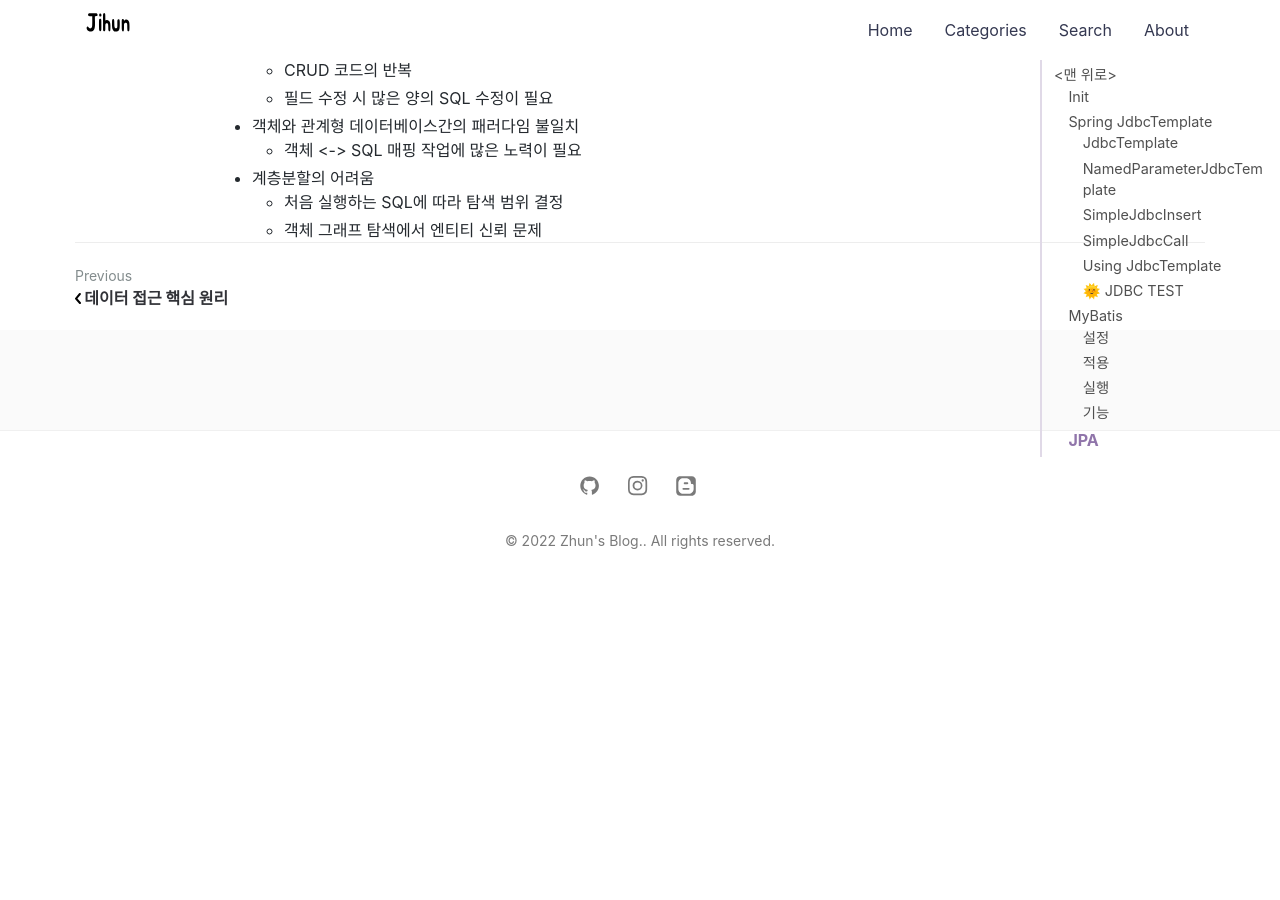
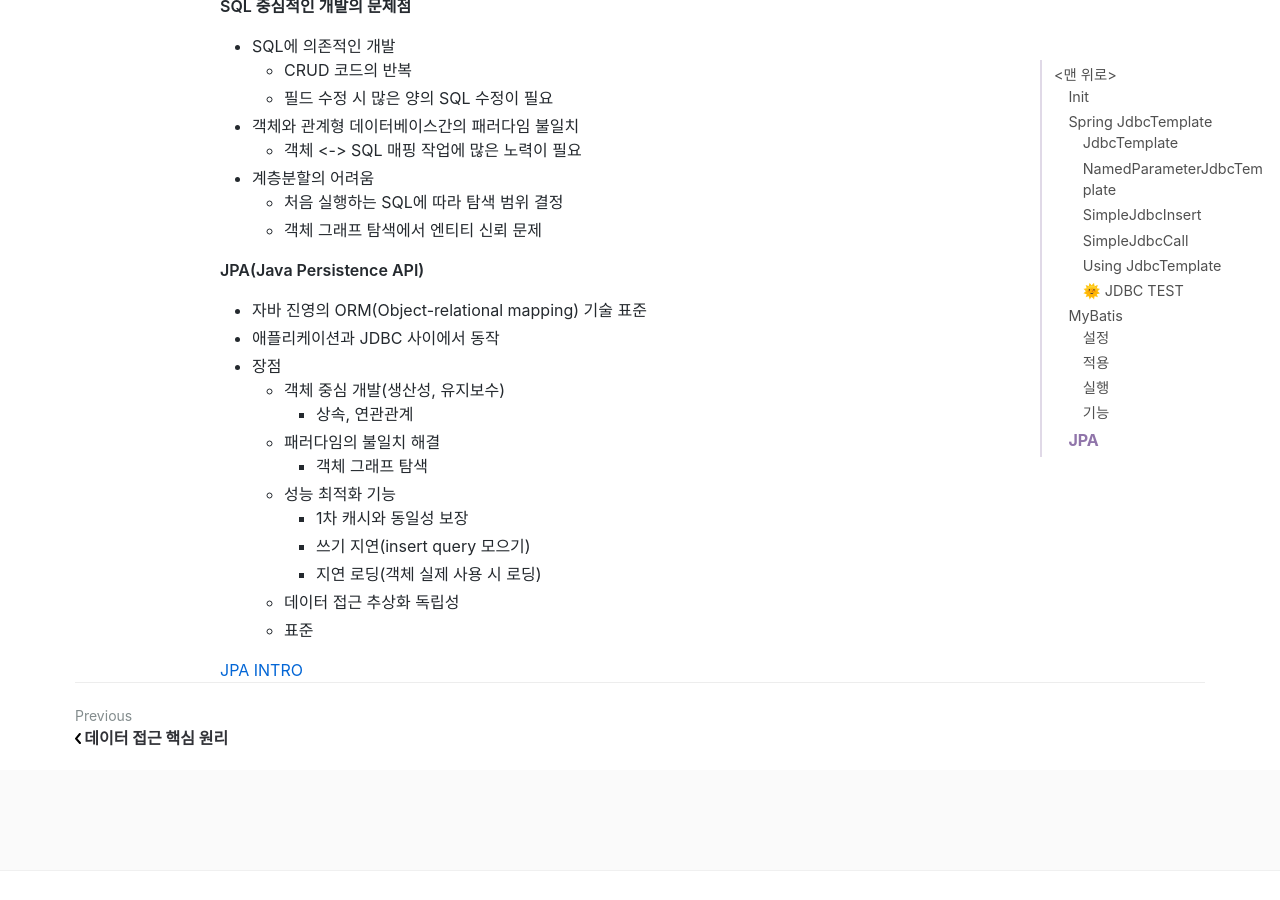
Before and after one commit to jihunparkme/jihunparkme.github.io, a Jekyll site: the page built from _posts/2022-08-08-Spring-DB-Part2.md, in a window 1280 px wide and 900 px high, scrolled down 11303 px. Built offline with Jekyll 4.4.1, drawn with Linux system fonts in a browser that asks for light colours; nearby versions of some CDN libraries; comment, search, counter and statistics services are not loaded; before the commit the page ends 11899 px from its top, so only the background shows below that; some of the changed text lies outside the part shown.

Commit message:
[JPA] JPA 소개

```diff
--- a/_posts/2022-08-08-Spring-DB-Part2.md
+++ b/_posts/2022-08-08-Spring-DB-Part2.md
@@ -504,3 +504,21 @@ DB 접속: jdbc:h2:tcp://localhost/~/testcase
 - 계층분할의 어려움
   - 처음 실행하는 SQL에 따라 탐색 범위 결정
   - 객체 그래프 탐색에서 엔티티 신뢰 문제
+
+**JPA(Java Persistence API)**
+
+- 자바 진영의 ORM(Object-relational mapping) 기술 표준
+- 애플리케이션과 JDBC 사이에서 동작
+- 장점
+  - 객체 중심 개발(생산성, 유지보수)
+    - 상속, 연관관계
+  - 패러다임의 불일치 해결
+    - 객체 그래프 탐색
+  - 성능 최적화 기능
+    - 1차 캐시와 동일성 보장
+    - 쓰기 지연(insert query 모으기)
+    - 지연 로딩(객체 실제 사용 시 로딩)
+  - 데이터 접근 추상화 독립성
+  - 표준
+
+[JPA INTRO](https://jihunparkme.github.io/JPA-Programming-base/)
```
